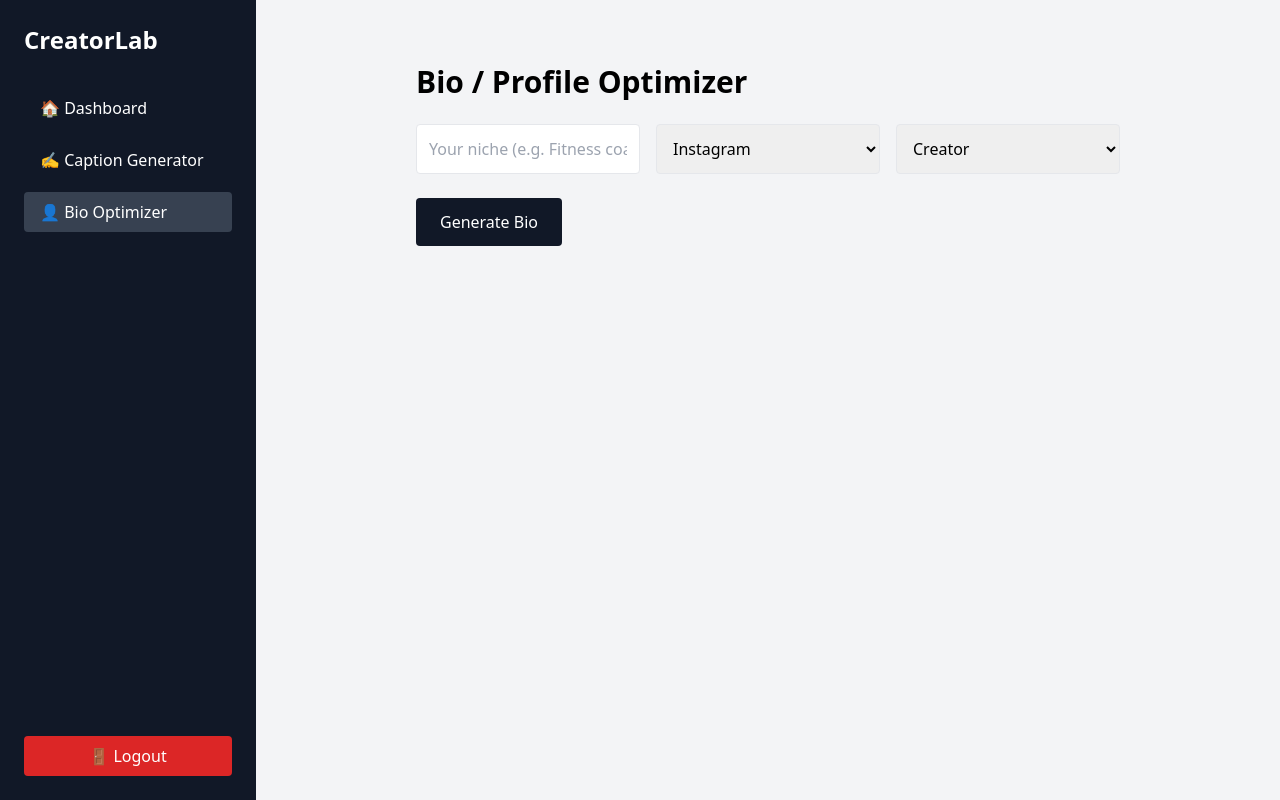
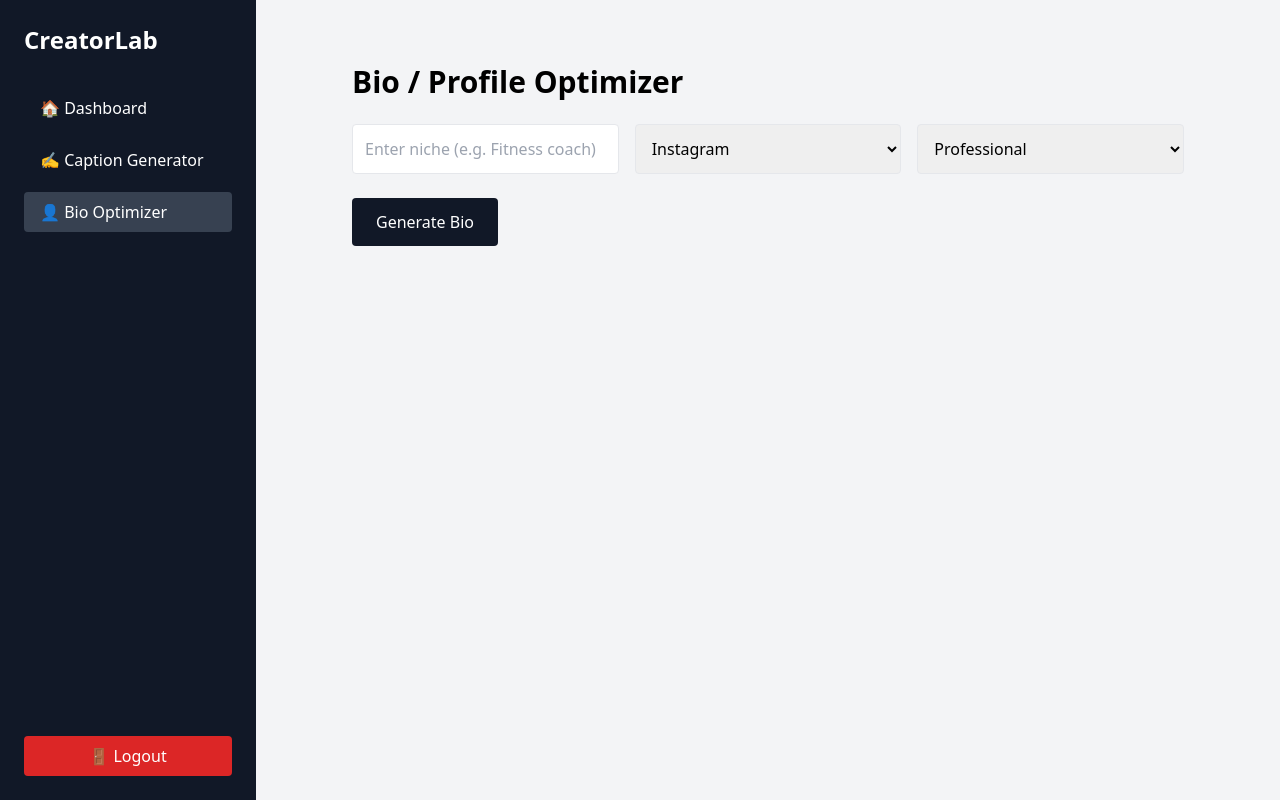
Before and after one commit to Arjun1947/creatorlab, a React app in the folder frontend/: page /dashboard/bio in a window 1280 px wide. Built offline with nearby package versions, Linux system fonts and the light colour scheme; the HTML template or start-up script is replaced by a standard one.

Commit message:
Fix API URL for BioOptimizer

```diff
--- a/frontend/src/pages/BioOptimizer.jsx
+++ b/frontend/src/pages/BioOptimizer.jsx
@@ -8,7 +8,7 @@ const copyToClipboard = (text) => {
 export default function BioOptimizer() {
   const [niche, setNiche] = useState("");
   const [platform, setPlatform] = useState("Instagram");
-  const [tone, setTone] = useState("Creator");
+  const [tone, setTone] = useState("Professional");
   const [bios, setBios] = useState([]);
   const [loading, setLoading] = useState(false);
 
@@ -22,13 +22,16 @@ export default function BioOptimizer() {
     setBios([]);
 
     try {
-      const response = await fetch("http://localhost:5000/api/bio", {
+      const API_URL = import.meta.env.VITE_API_URL;
+
+      const response = await fetch(`${API_URL}/api/bio`, {
         method: "POST",
         headers: { "Content-Type": "application/json" },
         body: JSON.stringify({ niche, platform, tone }),
       });
 
       const data = await response.json();
+
       setBios(data.bios || []);
     } catch (error) {
       alert("Backend not reachable");
@@ -38,15 +41,14 @@ export default function BioOptimizer() {
   };
 
   return (
-    <div className="p-8 max-w-3xl mx-auto">
-      <h2 className="text-3xl font-bold mb-6">
-        Bio / Profile Optimizer
-      </h2>
+    <div className="p-8 max-w-4xl mx-auto">
+      <h2 className="text-3xl font-bold mb-6">Bio / Profile Optimizer</h2>
 
+      {/* Inputs */}
       <div className="grid grid-cols-1 md:grid-cols-3 gap-4 mb-6">
         <input
           type="text"
-          placeholder="Your niche (e.g. Fitness coach)"
+          placeholder="Enter niche (e.g. Fitness coach)"
           value={niche}
           onChange={(e) => setNiche(e.target.value)}
           className="border p-3 rounded"
@@ -66,35 +68,40 @@ export default function BioOptimizer() {
           onChange={(e) => setTone(e.target.value)}
           className="border p-3 rounded"
         >
-          <option>Creator</option>
           <option>Professional</option>
-          <option>Personal</option>
+          <option>Funny</option>
+          <option>Motivational</option>
         </select>
       </div>
 
+      {/* Button */}
       <button
         onClick={generateBio}
         disabled={loading}
         className={`px-6 py-3 rounded text-white ${
           loading
-            ? "bg-gray-400"
+            ? "bg-gray-400 cursor-not-allowed"
             : "bg-gray-900 hover:bg-gray-700"
         }`}
       >
-        {loading ? "Optimizing..." : "Generate Bio"}
+        {loading ? "Generating..." : "Generate Bio"}
       </button>
 
+      {/* Output */}
       {bios.length > 0 && (
         <div className="mt-8 space-y-4">
+          <h3 className="text-xl font-semibold">Optimized Bios</h3>
+
           {bios.map((bio, index) => (
             <div
               key={index}
-              className="flex justify-between items-start bg-white p-4 rounded border"
+              className="flex justify-between items-start bg-white p-4 rounded border gap-4"
             >
-              <p className="whitespace-pre-line">{bio}</p>
+              <p className="whitespace-pre-line flex-1">{bio}</p>
+
               <button
                 onClick={() => copyToClipboard(bio)}
-                className="text-sm bg-gray-900 text-white px-3 py-1 rounded"
+                className="bg-gray-900 text-white px-4 py-2 rounded"
               >
                 Copy
               </button>
--- a/frontend/src/pages/CaptionGenerator.jsx
+++ b/frontend/src/pages/CaptionGenerator.jsx
@@ -57,7 +57,9 @@ export default function CaptionGenerator() {
     setResult(null);
 
     try {
-      const response = await fetch("http://localhost:5000/api/caption", {
+      const API_URL = import.meta.env.VITE_API_URL;
+
+      const response = await fetch(`${API_URL}/api/caption`, {
         method: "POST",
         headers: { "Content-Type": "application/json" },
         body: JSON.stringify({ topic, tone, platform }),
@@ -85,12 +87,9 @@ export default function CaptionGenerator() {
 
   return (
     <div className="p-8 max-w-6xl mx-auto grid grid-cols-1 md:grid-cols-3 gap-6">
-
       {/* MAIN */}
       <div className="md:col-span-2">
-        <h2 className="text-3xl font-bold mb-6">
-          Caption & Hashtag Generator
-        </h2>
+        <h2 className="text-3xl font-bold mb-6">Caption & Hashtag Generator</h2>
 
         {/* Inputs */}
         <div className="grid grid-cols-1 md:grid-cols-3 gap-4 mb-6">
@@ -174,9 +173,7 @@ export default function CaptionGenerator() {
               <div className="bg-gray-100 p-4 rounded flex justify-between items-start gap-4">
                 <p className="flex-1">{result.hashtags.join(" ")}</p>
                 <button
-                  onClick={() =>
-                    copyToClipboard(result.hashtags.join(" "))
-                  }
+                  onClick={() => copyToClipboard(result.hashtags.join(" "))}
                   className="bg-gray-900 text-white px-4 py-2 rounded"
                 >
                   Copy
@@ -189,13 +186,10 @@ export default function CaptionGenerator() {
 
       {/* SIDE PANEL */}
       <div className="space-y-6">
-
         {/* HISTORY */}
         <div className="bg-gray-50 p-4 rounded border">
           <div className="flex justify-between items-center mb-3">
-            <h3 className="text-lg font-semibold">
-              Recent Generations
-            </h3>
+            <h3 className="text-lg font-semibold">Recent Generations</h3>
 
             {history.length > 0 && (
               <button
@@ -212,9 +206,7 @@ export default function CaptionGenerator() {
           </div>
 
           {history.length === 0 && (
-            <p className="text-sm text-gray-500">
-              No history yet
-            </p>
+            <p className="text-sm text-gray-500">No history yet</p>
           )}
 
           <div className="space-y-3">
@@ -224,15 +216,11 @@ export default function CaptionGenerator() {
                 className="p-3 bg-white rounded border cursor-pointer hover:bg-gray-100"
                 onClick={() => setResult(item)}
               >
-                <p className="text-sm font-medium">
-                  {item.topic}
-                </p>
+                <p className="text-sm font-medium">{item.topic}</p>
                 <p className="text-xs text-gray-500">
                   {item.platform} • {item.tone}
                 </p>
-                <p className="text-xs text-gray-400">
-                  {item.time}
-                </p>
+                <p className="text-xs text-gray-400">{item.time}</p>
               </div>
             ))}
           </div>
@@ -240,14 +228,10 @@ export default function CaptionGenerator() {
 
         {/* ⭐ FAVORITES */}
         <div className="bg-yellow-50 p-4 rounded border">
-          <h3 className="text-lg font-semibold mb-3">
-            ⭐ Favorite Captions
-          </h3>
+          <h3 className="text-lg font-semibold mb-3">⭐ Favorite Captions</h3>
 
           {favorites.length === 0 && (
-            <p className="text-sm text-gray-500">
-              No favorites yet
-            </p>
+            <p className="text-sm text-gray-500">No favorites yet</p>
           )}
 
           <div className="space-y-3">
@@ -275,7 +259,6 @@ export default function CaptionGenerator() {
             ))}
           </div>
         </div>
-
       </div>
     </div>
   );
```
